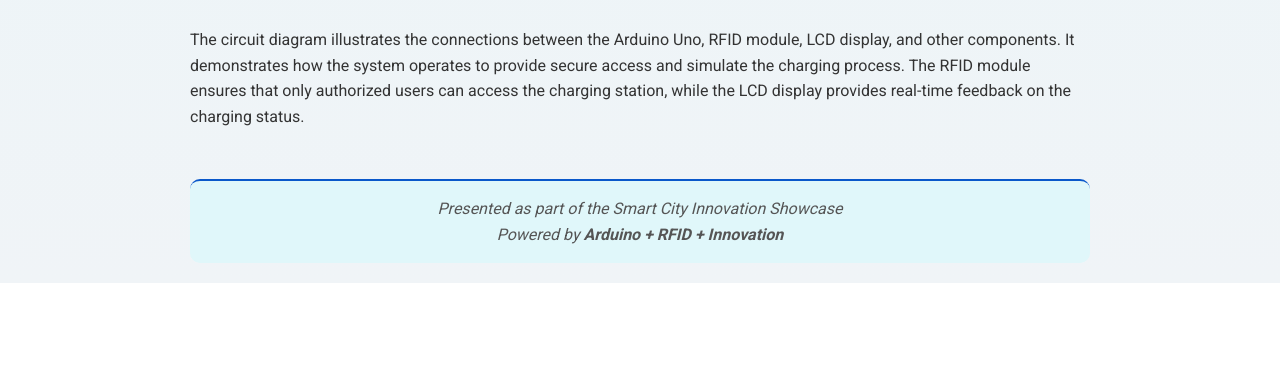
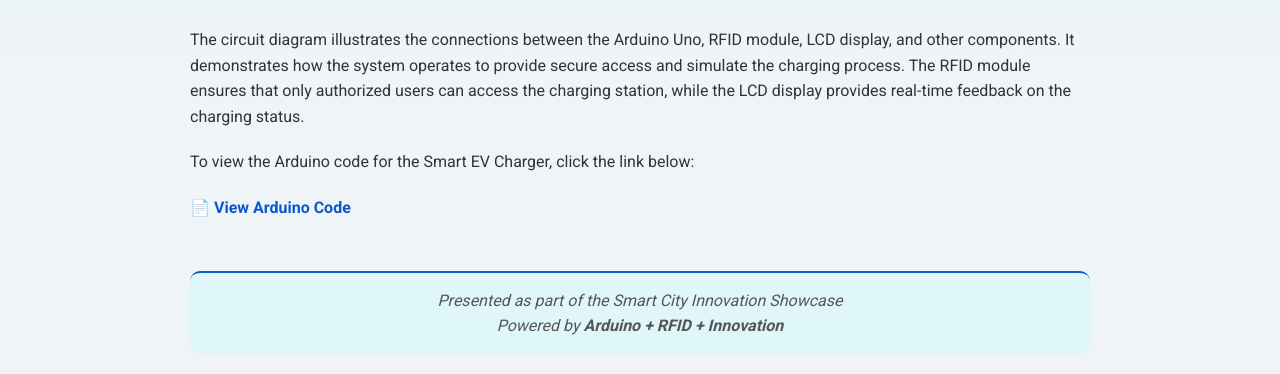
Before and after one commit to divayams/smartCity, a plain HTML site: page index.html in a window 1280 px wide. Shown: the part 2148-2522 px from the top of the page. Before the commit the page ends 2431 px from the top, so only its background shows below. Drawn offline with nearby package versions, Linux system fonts and the light colour scheme.

Commit message:
Update index.html

```diff
--- a/index.html
+++ b/index.html
@@ -144,7 +144,16 @@
     <p>
       The circuit diagram illustrates the connections between the Arduino Uno, RFID module, LCD display, and other components. It demonstrates how the system operates to provide secure access and simulate the charging process. The RFID module ensures that only authorized users can access the charging station, while the LCD display provides real-time feedback on the charging status.
     </p>
+
+    <p>
+  To view the Arduino code for the Smart EV Charger, click the link below:
+</p>
+<a href="code.html" target="_blank" style="color: #0a58ca; text-decoration: none; font-weight: bold;">
+  📄 View Arduino Code
+</a>
   </section>
+
+
 
   <div class="footer">
     Presented as part of the Smart City Innovation Showcase<br/>
```
